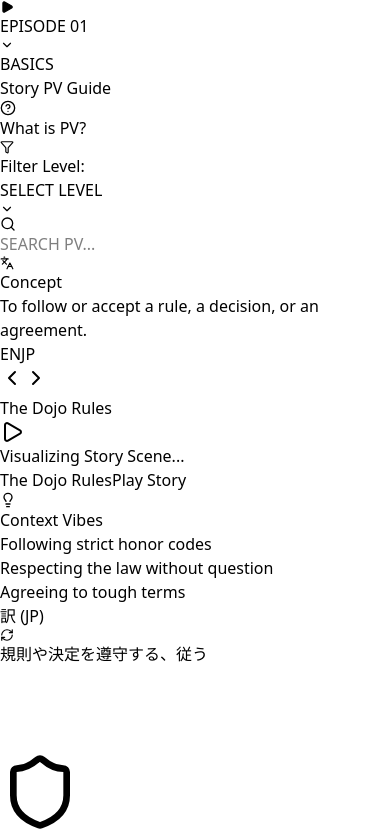
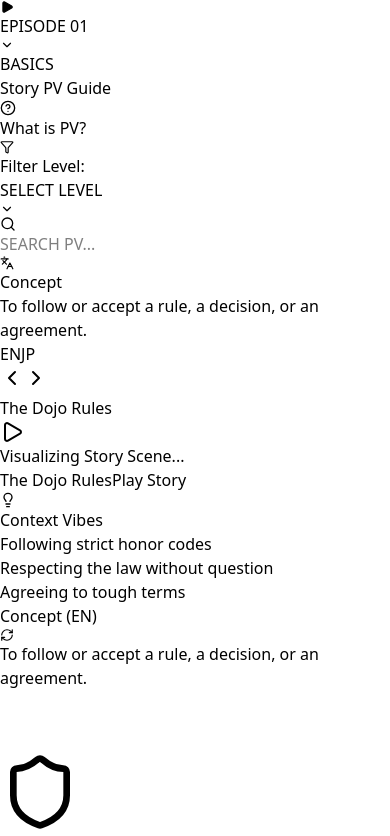
Before and after one commit to makky73/website-making, a React (Vite) app: page / in a window 390 px wide. Shown: the top 836 px of the page. Built offline with nearby package versions, Linux system fonts and the light colour scheme.

Commit message:
Fix class names for conditional rendering in App.jsx

```diff
--- a/src/App.jsx
+++ b/src/App.jsx
@@ -1441,25 +1441,25 @@ const EPISODES = [1, 2, 3, 4, 5, 6, 7, 8, 9, 10, 11, 12, 13, 14, 15, 16, 17, 18,
                      <div className="flex items-center gap-2 mb-3"><Lightbulb size={16} className="text-black/60" /><h3 className="text-[12px] font-black uppercase text-black/60 tracking-widest leading-none font-bold">Context Vibes</h3></div>
                      <div className="space-y-2">{current.vibes.map((vibe, i) => (<div key={i} className="flex gap-2 items-start text-black font-bold uppercase text-xs md:text-sm leading-tight italic tracking-tight"><div className="w-2 h-2 rounded-full bg-black mt-1 shrink-0"></div><p>{vibe}</p></div>))}</div>
                   </div>
-                  <div onClick={() => setIsFlipped(!isFlipped)} className="relative w-full cursor-pointer group h-full" style={{ perspective: '1000px' }}>
+                  <div onClick={() => setIsFlipped(!isFlipped)} className="relative w-full cursor-pointer perspective-1000 group h-full" style={{ perspective: '1000px' }}>
                     <div
                       className="relative w-full h-full transition-transform duration-500"
                       style={{ transformStyle: 'preserve-3d', transform: isFlipped ? 'rotateY(180deg)' : 'rotateY(0deg)' }}
                     >
                       <div
-                        className={`absolute inset-0 p-5 md:p-6 rounded-3xl border-4 border-black shadow-[6px_6px_0_0_rgba(0,0,0,1)] flex flex-col justify-center text-left ${promptLang === 'EN' ? 'bg-blue-50 border-blue-500 text-blue-900' : 'bg-white text-black'}`}
+                        className={`absolute inset-0 p-5 md:p-6 rounded-3xl border-4 border-black shadow-[6px_6px_0_0_rgba(0,0,0,1)] flex flex-col justify-center text-left ${promptLang === 'EN' ? 'bg-white text-black' : 'bg-blue-50 border-blue-500 text-blue-900'}`}
                         style={{ backfaceVisibility: 'hidden', WebkitBackfaceVisibility: 'hidden' }}
                       >
-                        <div className="flex justify-between items-start mb-3"><h3 className={`text-xs font-black uppercase tracking-widest leading-none ${promptLang === 'EN' ? 'text-blue-400' : 'text-gray-400'}`}>{promptLang === 'EN' ? '訳 (JP)' : 'Meaning (EN)'}</h3><RefreshCw size={14} className="text-gray-300 group-hover:rotate-180 transition-transform duration-500" /></div>
-                        <p className={`text-lg md:text-xl lg:text-2xl font-black italic leading-tight line-clamp-3`}>{promptLang === 'EN' ? current.meaningJP : current.meaning}</p>
+                        <div className="flex justify-between items-start mb-3"><h3 className={`text-xs font-black uppercase tracking-widest leading-none ${promptLang === 'EN' ? 'text-gray-400' : 'text-blue-400'}`}>{promptLang === 'EN' ? 'Concept (EN)' : 'コンセプト (JP)'}</h3><RefreshCw size={14} className="text-gray-300 group-hover:rotate-180 transition-transform duration-500" /></div>
+                        <p className={`text-lg md:text-xl lg:text-2xl font-black italic leading-tight line-clamp-3`}>{promptLang === 'EN' ? current.meaning : current.meaningJP}</p>
                       </div>
 
                       <div
-                        className={`absolute inset-0 p-5 md:p-6 rounded-3xl border-4 border-black shadow-[6px_6px_0_0_rgba(0,0,0,1)] flex flex-col justify-center text-left ${promptLang === 'EN' ? 'bg-white text-black' : 'bg-blue-50 border-blue-500 text-blue-900'}`}
+                        className={`absolute inset-0 p-5 md:p-6 rounded-3xl border-4 border-black shadow-[6px_6px_0_0_rgba(0,0,0,1)] flex flex-col justify-center text-left ${promptLang === 'EN' ? 'bg-blue-50 border-blue-500 text-blue-900' : 'bg-white text-black'}`}
                         style={{ backfaceVisibility: 'hidden', WebkitBackfaceVisibility: 'hidden', transform: 'rotateY(180deg)' }}
                       >
-                        <div className="flex justify-between items-start mb-3"><h3 className={`text-xs font-black uppercase tracking-widest leading-none ${promptLang === 'EN' ? 'text-gray-400' : 'text-blue-400'}`}>{promptLang === 'EN' ? 'Concept (EN)' : 'コンセプト (JP)'}</h3><RefreshCw size={14} className="text-blue-300" /></div>
-                        <p className={`text-lg md:text-xl lg:text-2xl font-black italic leading-tight line-clamp-3`}>{promptLang === 'EN' ? current.meaning : current.meaningJP}</p>
+                        <div className="flex justify-between items-start mb-3"><h3 className={`text-xs font-black uppercase tracking-widest leading-none ${promptLang === 'EN' ? 'text-blue-400' : 'text-gray-400'}`}>{promptLang === 'EN' ? '訳 (JP)' : 'Meaning (EN)'}</h3><RefreshCw size={14} className="text-blue-300" /></div>
+                        <div className="transform-none"><p className={`text-lg md:text-xl lg:text-2xl font-black italic leading-tight line-clamp-3`}>{promptLang === 'EN' ? current.meaningJP : current.meaning}</p></div>
                       </div>
                     </div>
                   </div>
```
